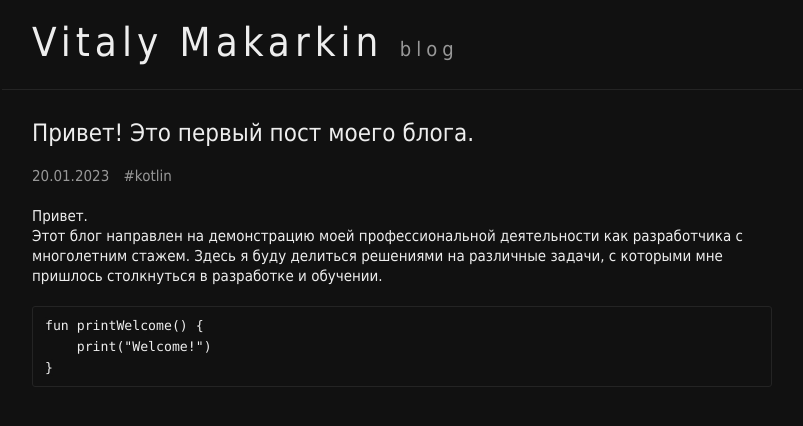
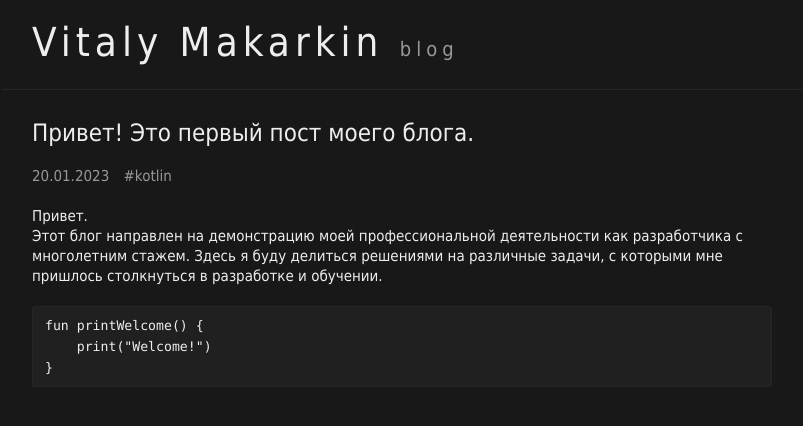
Before and after one commit to VitalyMakarkin/vitalymakarkin.github.io, a Jekyll site: the page built from _posts/2023-01-21-welcome-to-my-blog.md, in a window 1280 px wide. Shown: the top 426 px of the page, without its empty margins (238-1041 px from the left). Built offline with Jekyll 4.4.1, drawn with Linux system fonts in a browser that asks for light colours.

Commit message:
Fix style

```diff
--- a/_sass/base.scss
+++ b/_sass/base.scss
@@ -1,11 +1,11 @@
 @charset "utf-8";
 
-$background-color: #111111 !default;
+$background-color: #181818 !default;
 $foreground-color: #eeeeee !default;
 
-$header-border-color: #242424 !default;
-$code-background-color: #111111 !default;
-$code-border-color: #242424 !default;
+$header-border-color: #262626 !default;
+$code-background-color: #202020 !default;
+$code-border-color: #262626 !default;
 
 $label-color: #989898 !default;
 $date-color: #989898 !default;
@@ -69,11 +69,11 @@ a:hover {
 
 @media (max-width: 767px) {
   .content {
-    padding: 30px 15px 30px 15px;
+    padding: 24px 15px 24px 15px;
   }
 
   .header {
-    padding: 32px 0 30px 0;
+    padding: 24px 0 24px 0;
     font-size: 30px;
     letter-spacing: 2px;
     margin: 0 15px 0 15px;
```
